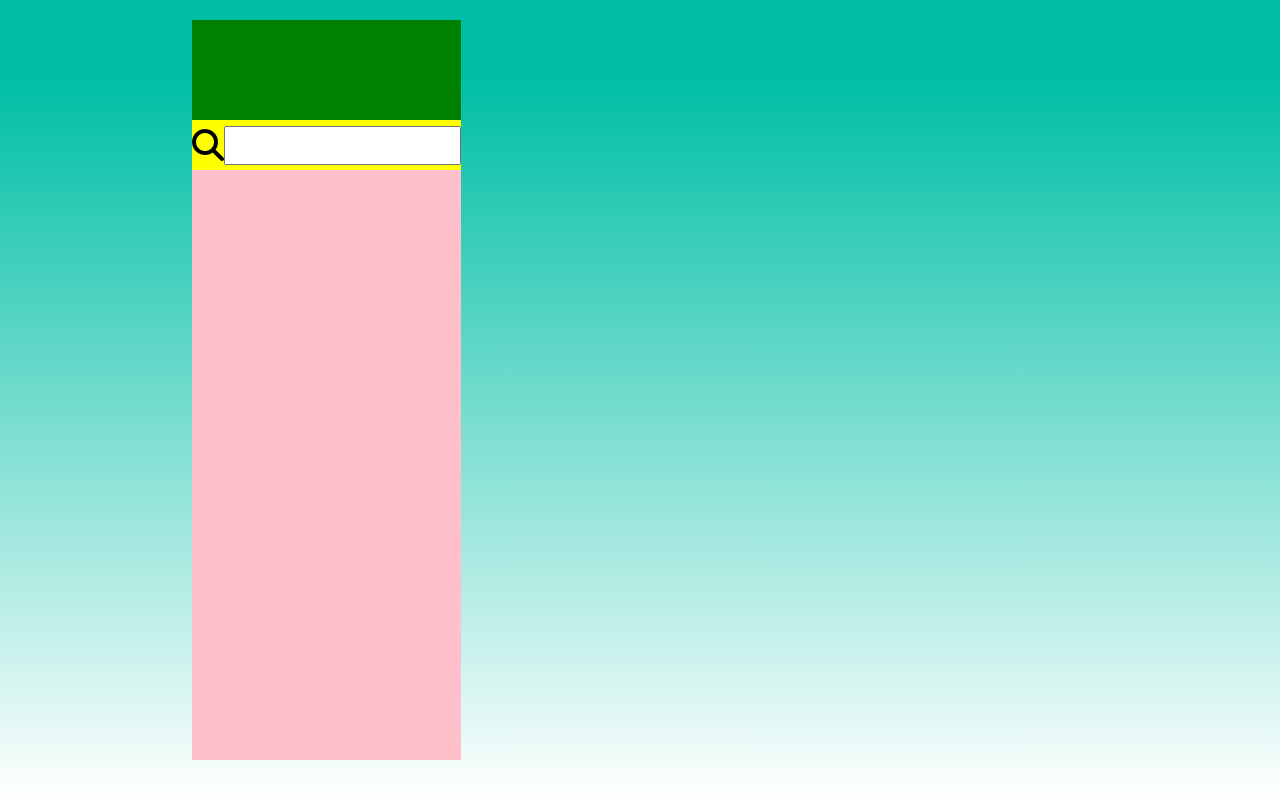
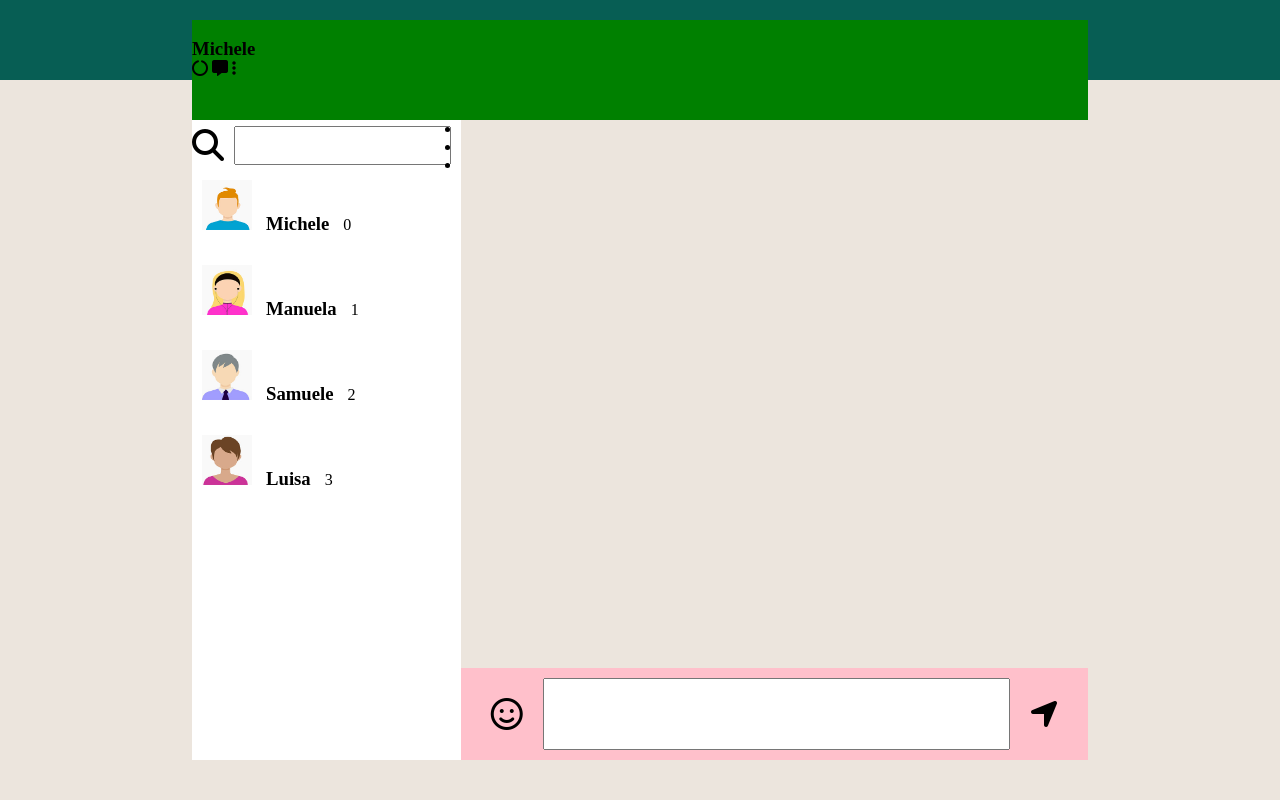
Before and after one commit to marcoC93/vue-boolzapp, a plain HTML site: page index.html in a window 1280 px wide. Drawn offline with nearby package versions, Linux system fonts and the light colour scheme.

Commit message:
restilyng interfaccia

```diff
--- a/css/style.css
+++ b/css/style.css
@@ -5,7 +5,7 @@
 
 }
 #root {
-    background: linear-gradient(to bottom, #00bfa5 10% , white 100% ) ;
+    background: linear-gradient(to bottom , #075e54 0% ,#075e54 10% ,#ece5dd 10% , #ece5dd 100% ) ;
     height: 100vh;
 }
 .container {
@@ -19,29 +19,24 @@
 main {
     height: 100%;
 }
+
+/*  Sezione Contatti e Cronoligia chat  */
 #contacts {
     display: flex;
     flex-direction: column;
+    overflow-y: auto;
     width: 30%;
     height: 100% ;
     float: left;
-    background: yellow;
+    background: white;
 }
 #contacts::after {
     display: table;
     content: '';
     clear: both;
 }
-#chat {
-    height: 100%;
-    float: left;
-    background: pink;
-}
+
 #header-left {
-    height: 100px ;
-    background-color: green;
-}
-#header-right {
     height: 100px ;
     background-color: green;
 }
@@ -54,8 +49,67 @@ main {
 #search-bar input {
     flex-grow: 1;
     padding: 10px;
+    margin: 0 10px;
 }
 #chat-history {
     flex-grow: 1;
+    overflow: auto;
+
+}
+#chat-history li {
+    padding: 10px;
+}
+        /* Sezione Chat  */
+#chat {
+    display: flex;
+    flex-direction: column;
+    width: 70%;
+    height: 100%;
+    float: left;
     background: pink;
 }
+#header-right {
+    height: 100px ;
+    background-color: green;
+}
+#current-chat {
+    flex-grow: 1;
+    background-color: #ece5dd;
+}
+#chat-input {
+    display: flex;
+    padding: 10px;
+    justify-content: space-around;
+}
+#chat-input input {
+    flex-grow: 1;
+    height: 100%;
+    font-size: 2em;
+}
+#chat-input .chat-function {
+    display: inline-block;
+    font-size: 2em;
+    padding: 20px;
+}
+#chat-history img {
+    width: 50px;
+    height: 50px;
+}
+#chat-history h3 {
+    display: inline-block;
+    padding: 10px;
+}
+#chat-history span {
+    display: inline-block;
+}
+.message {
+
+}
+.received {
+    float: left;
+    color: white;
+}
+.sent {
+    float: right;
+    color: lightgreen;
+}
--- a/index.html
+++ b/index.html
@@ -14,7 +14,11 @@
                 <main>
                     <aside id="contacts">
                         <div id="header-left">
-
+                            <img src="'img/avatar_1.jpg'" alt="">
+                            <h3> Michele </h3>
+                            <i class="fas fa-circle-notch"></i>
+                            <i class="fas fa-comment-alt"></i>
+                            <i class="fas fa-ellipsis-v"></i>
                         </div>
                         <div id="search-bar">
                         <i class="fas fa-2x fa-search"></i>
@@ -22,11 +26,33 @@
                         </div>
                         <div id="chat-history">
 
+                                <ul v-for="(contact,contactIndex) in contacts" @click="cambioImg(contactIndex)" >
+                                    <li>
+                                        <img :src="'img/avatar' + contact.avatar + '.jpg'" alt="">
+                                        <h3> {{contact.name}}</h3>
+                                        <span>{{contactIndex}}</span>
+
+                                    </li>
+                                </ul>
+
                         </div>
 
                     </aside>
                     <section id="chat">
+                        <div id="header-right">
 
+                        </div>
+                        <div id="current-chat">
+                             <ul v-for="(message,messageIndex) in contacts[contactIndex].messages">
+                                <li>{{contacts.messages}}</li>
+                            </ul>
+
+                        </div>
+                        <div id="chat-input">
+                            <i class="far fa-smile chat-function"></i>
+                            <input type="text" name="" value="">
+                            <i class="fas fa-location-arrow chat-function"></i>
+                        </div>
                     </section>
                 </main>
             </div>
--- a/script/script.js
+++ b/script/script.js
@@ -1,6 +1,8 @@
 var app = new Vue({
   el: '#root',
   data: {
+
+      contactIndex: 0,
       contacts: [
              {
                       name: 'Michele',
@@ -25,7 +27,7 @@ var app = new Vue({
                       ],
              },
              {
-                      name: 'Fabio',
+                      name: 'Manuela',
                       avatar: '_2',
                       visible: true,
                       messages: [
@@ -85,6 +87,24 @@ var app = new Vue({
                   }
            ],
         },
-      ]
-  }
+    ],
+
+  },
+
+     methods : {
+
+         // cambioImg(messageIndex) {
+         //     this.contactIndex = messageIndex;
+         //     // console.log('pallino cliccato' + index );
+         // }
+
+        messageClass(index) {
+            this.message.status
+        }
+
+
+    }
+
+
 })
+console.log(contactIndex);
```
Also changed, not shown: playground/index.html (added, +35 -0 lines).
